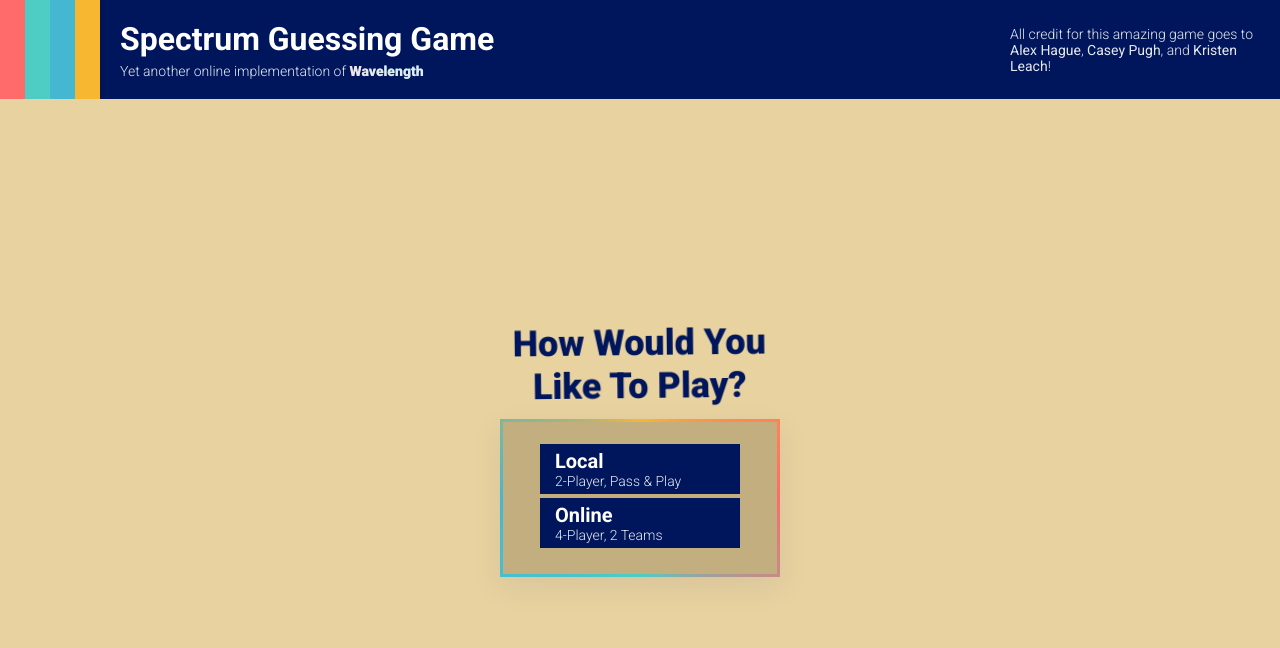
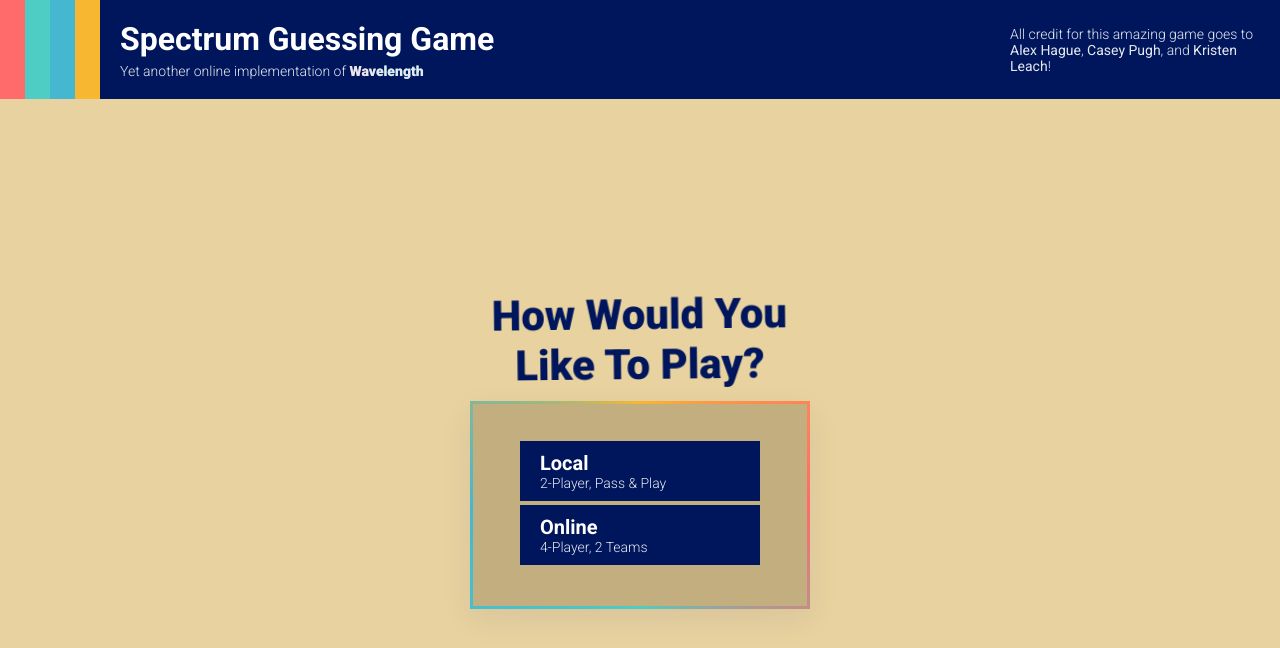
Before and after one commit to sjd-23/wavelength-clone, a plain HTML site: page index.html in a window 1280 px wide. Drawn offline with nearby package versions, Linux system fonts and the light colour scheme.

Commit message:
Adjust menu styling: update font size, padding, and button dimensions; remove hover effects from game buttons

```diff
--- a/styles.css
+++ b/styles.css
@@ -112,7 +112,7 @@ body {
 
 .menu-title {
     color: #00165c;
-    font-size: 36px;
+    font-size: 42px;
     font-weight: 750;
     margin: 0;
     text-align: center;
@@ -127,7 +127,7 @@ body {
 }
 
 .menu-box {
-    padding: 25px 40px;
+    padding: 40px 50px;
     box-shadow: 0 10px 30px rgba(0, 22, 92, 0.07);
     position: relative;
     background: #c3ae80;
@@ -165,8 +165,8 @@ body {
 }
 
 .menu-btn {
-    width: 200px;
-    padding: 5px 15px;
+    width: 240px;
+    padding: 10px 20px;
     margin-bottom: 4px;
     font-family: 'Roboto', sans-serif;
     color: white;
@@ -262,12 +262,10 @@ body {
     background-color: #00165c;
     border: none;
     cursor: pointer;
-    transition: all 0.1s ease;
 }
 
 .game-btn:hover {
     background-color: #45b7d1;
-    transform: translateY(-2px);
 }
 
 .game-btn:disabled {
```
